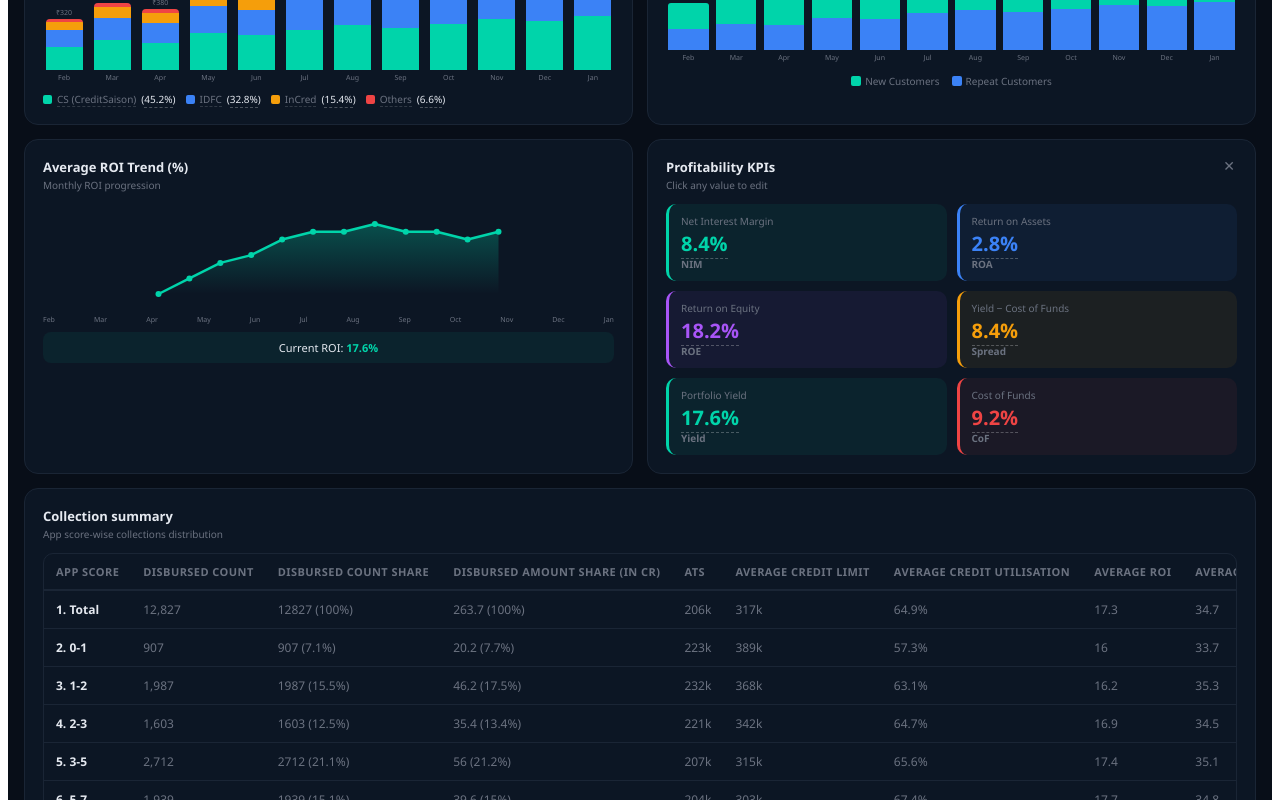
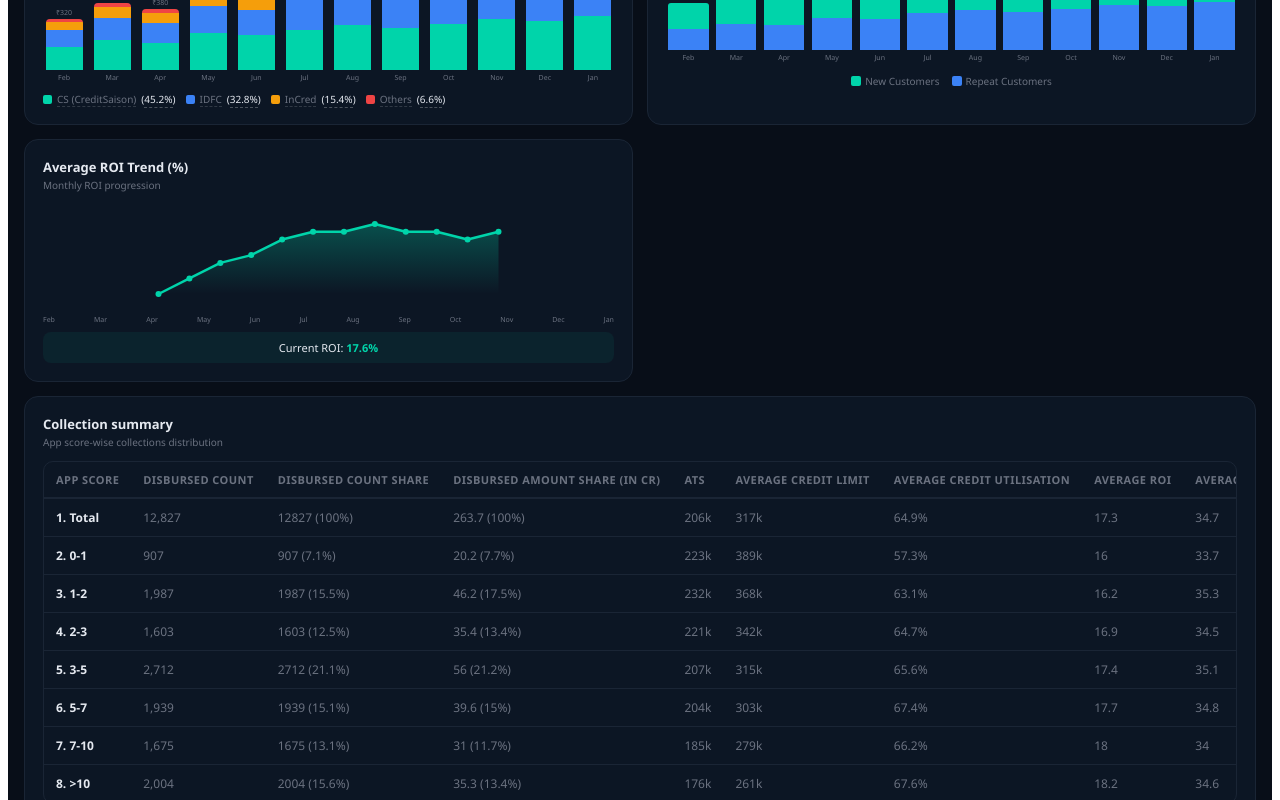
Before and after one commit to devanshmanchanda-hub/indmoney-nbfc-dashboard, a React (Create React App) app: page / in a window 1280 px wide. Shown: the part 880-1680 px from the top of the page. Built offline with nearby package versions, Linux system fonts and the light colour scheme.

Commit message:
Remove profitability KPIs from Overview tab

```diff
--- a/src/App.js
+++ b/src/App.js
@@ -212,7 +212,7 @@ const DEFAULT_DATA = {
   ],
   panelVisibility: {
     kpiCards: true, disbursementChart: true, productMix: true,
-    agingBucket: true, profitability: true, creditQuality: true,
+    agingBucket: true, creditQuality: true,
     collections: true, liquidity: true, callingFeedback: true,
   },
   selectedLender: "ALL", // ALL / CS / IDFC / InCred
@@ -788,31 +788,6 @@ export default function App() {
                 </div>
               </Panel>
 
-              {pv.profitability && (
-                <Panel title="Profitability KPIs" subtitle="Click any value to edit" theme={theme} onHide={()=>togglePanel("profitability")}>
-                  <div style={{ display:"grid", gridTemplateColumns:"1fr 1fr", gap:10 }}>
-                    {[
-                      { label:"NIM",    field:"profitability.nim",         desc:"Net Interest Margin",  color: theme.accent  },
-                      { label:"ROA",    field:"profitability.roa",         desc:"Return on Assets",     color: theme.accent2 },
-                      { label:"ROE",    field:"profitability.roe",         desc:"Return on Equity",     color:"#A855F7"       },
-                      { label:"Spread", field:"profitability.spread",      desc:"Yield − Cost of Funds",color:"#F59E0B"       },
-                      { label:"Yield",  field:"profitability.yield",       desc:"Portfolio Yield",      color: theme.accent  },
-                      { label:"CoF",    field:"profitability.costOfFunds", desc:"Cost of Funds",        color:"#EF4444"       },
-                    ].map((k, i) => {
-                      const val = k.field.split(".").reduce((o,p)=>o[p], data);
-                      return (
-                        <div key={i} style={{ background:`${k.color}11`, borderRadius:10, padding:"10px 12px", borderLeft:`3px solid ${k.color}` }}>
-                          <div style={{ fontSize:10, color: theme.subtext, marginBottom:2 }}>{k.desc}</div>
-                          <div style={{ fontSize:20, fontWeight:800, color: k.color }}>
-                            <EditableValue value={val} onChange={v=>update(k.field,v)} fontSize={20} color={k.color} suffix="%" />
-                          </div>
-                          <div style={{ fontSize:10, fontWeight:700, color: theme.subtext }}>{k.label}</div>
-                        </div>
-                      );
-                    })}
-                  </div>
-                </Panel>
-              )}
             </div>
 
             <Panel title="Collection summary" subtitle="App score-wise collections distribution" theme={theme} style={{ marginTop:14 }}>
```
